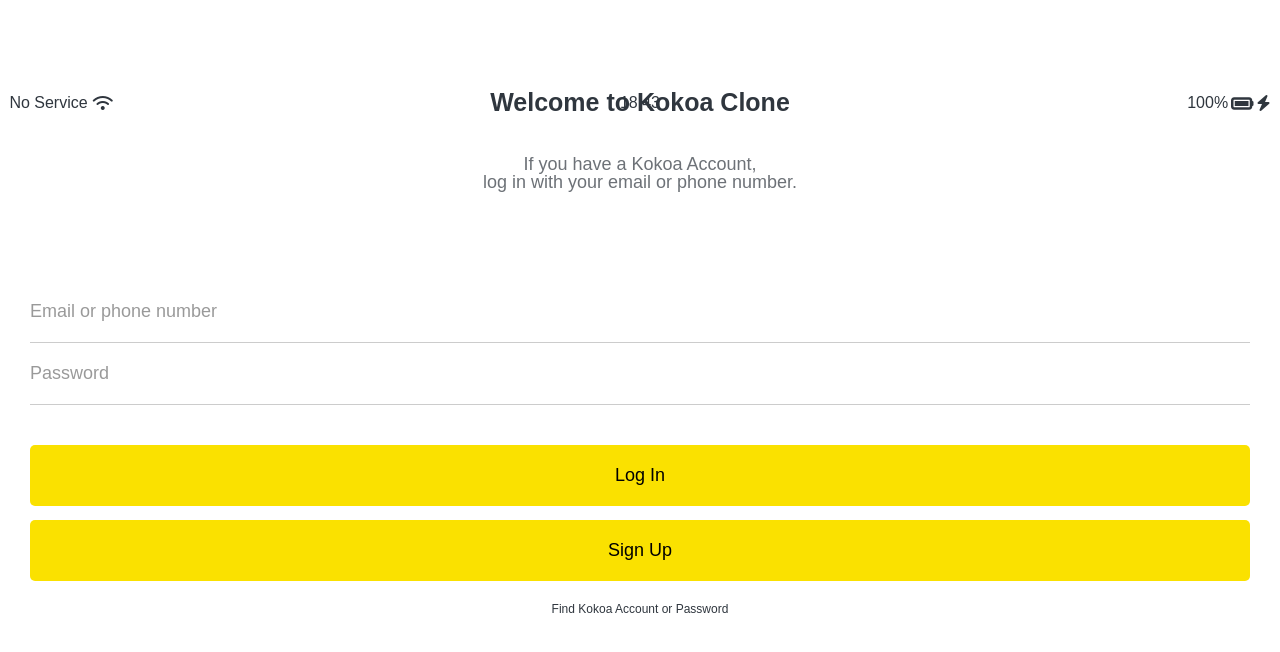
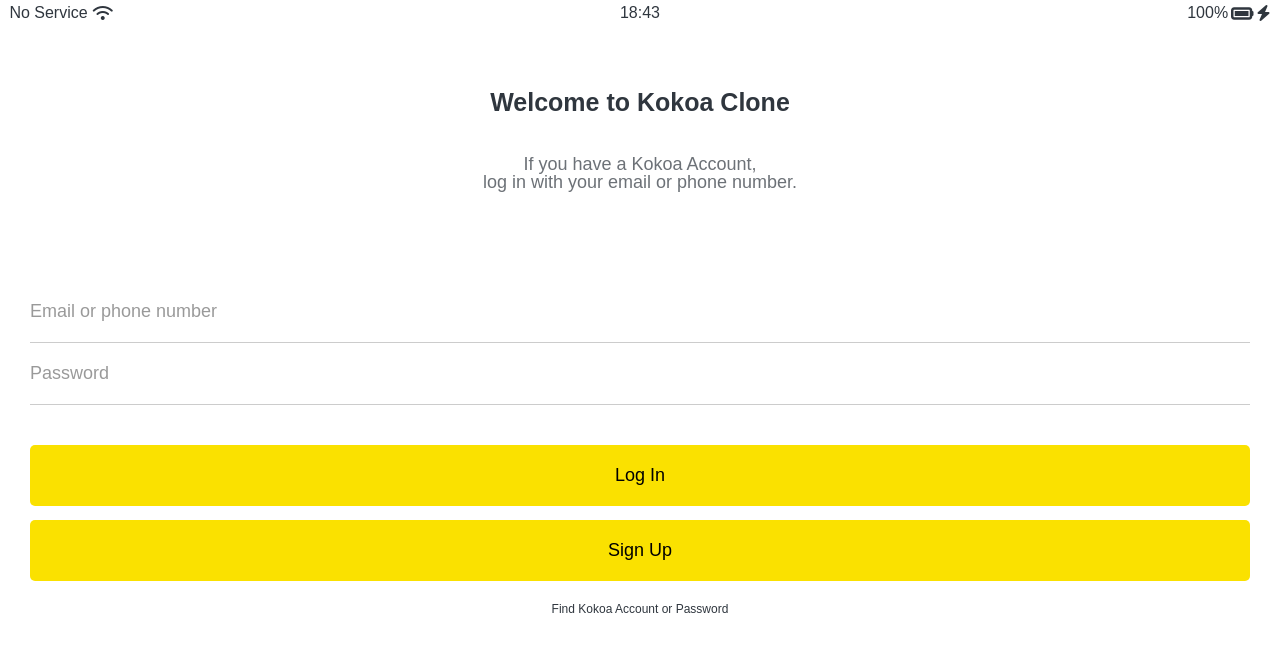
Before and after one commit to DevJaewoo/kokoa-clone-2020, a plain HTML site: page index.html in a window 1280 px wide. Drawn offline with Linux system fonts and the light colour scheme.

Commit message:
Update login.css
index.html에서 상태표시줄이 밑으로 내려오는 버그 수정

```diff
--- a/css/screens/login.css
+++ b/css/screens/login.css
@@ -1,5 +1,5 @@
 .welcome-header {
-  margin: 90px 0;
+  padding: 90px 0;
   display: flex;
   flex-direction: column;
   justify-content: center;
```
